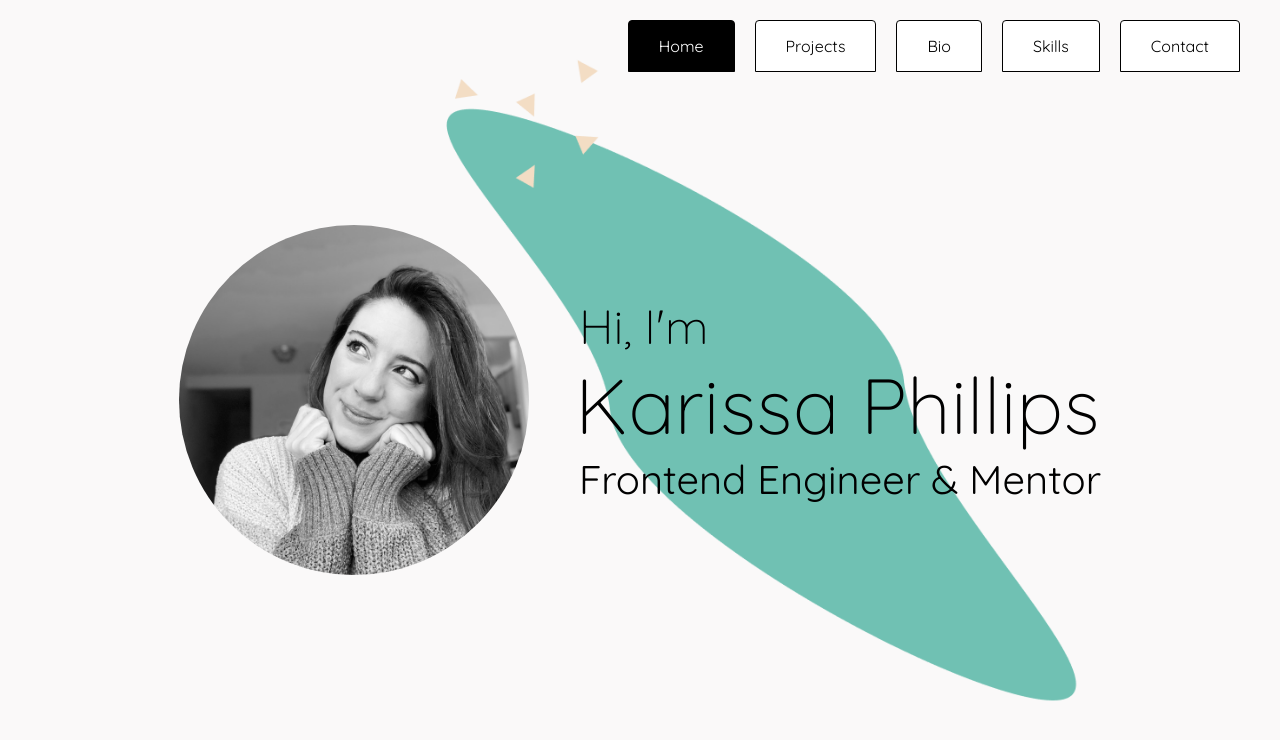
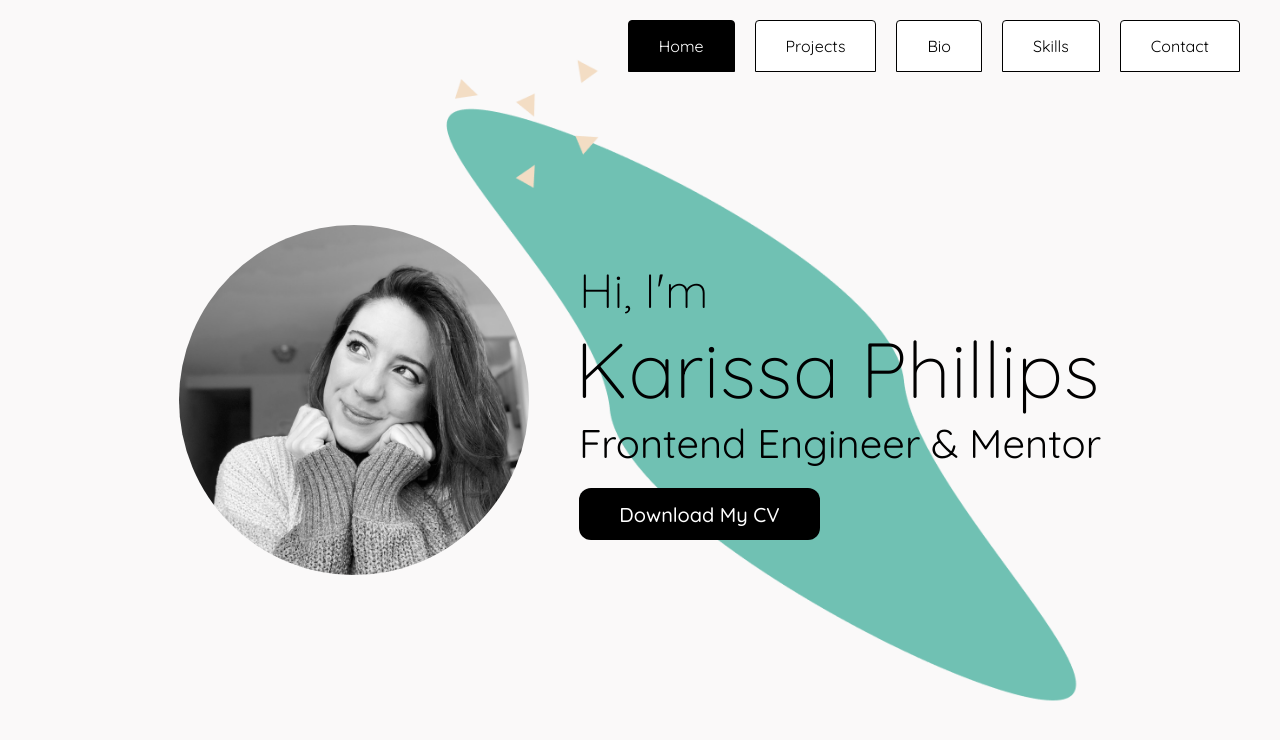
Before and after one commit to karisP/MyPortfolio, a React (Create React App) app: page / in a window 1280 px wide. Shown: the top 740 px of the page. Built offline with nearby package versions, Linux system fonts and the light colour scheme.

Commit message:
home page styles finished

```diff
--- /dev/null
+++ b/src/declarations.d.ts
@@ -0,0 +1 @@
+declare module "*.pdf";
--- a/src/pages/Home/Home.module.css
+++ b/src/pages/Home/Home.module.css
@@ -44,6 +44,24 @@
     font-size: 24px;
 }
 
+.container button {
+    width: 241px;
+    height: 52px;
+    border-radius: 12px;
+    border: none;
+    background-color: black;
+    font-family: 'Quicksand';
+    font-size: 16px;
+    font-weight: 500;
+    color: #FFFFFF;
+    margin-top: 100px;
+    cursor: pointer;
+}
+
+.container .name button {
+    display: none;
+}
+
 
 @media screen and (min-width: 1024px){
     .container {
@@ -52,8 +70,22 @@
         padding: 24px;
     }
 
+    .container button {
+        display: none;
+    }
+
     .container .name {
         margin-bottom: 0px;
+    }
+
+    .container .name button {
+        display: block;
+        margin-top: 20px;
+        font-size: 20px;
+    }
+
+    .container .name button:hover {
+        font-weight: 600;
     }
 
     .container div:first-child span:first-child {
--- a/src/pages/Home/Home.tsx
+++ b/src/pages/Home/Home.tsx
@@ -1,4 +1,5 @@
 import styles from "./Home.module.css";
+import resume from "../../assets/KarissaPhillipsResume.pdf";
 
 const Home = () => {
   return (
@@ -7,10 +8,26 @@ const Home = () => {
         <span>Hi, I'm</span>
         <span>Karissa Phillips</span>
         <span>Frontend Engineer & Mentor</span>
+        <button
+          id="desktop"
+          type="submit"
+          onClick={() => window.open(resume)}
+          value="KarissaPhillipsResume"
+        >
+          Download My CV
+        </button>
       </div>
       <div>
         <div className={styles.image}></div>
       </div>
+      <button
+        id="mobile"
+        type="submit"
+        onClick={() => window.open(resume)}
+        value="KarissaPhillipsResume"
+      >
+        Download My CV
+      </button>
     </div>
   );
 };
--- a/tsconfig.json
+++ b/tsconfig.json
@@ -22,6 +22,7 @@
     "jsx": "react-jsx"
   },
   "include": [
-    "src"
+    "src",
+    "src/declarations.d.ts"
   ]
 }
```
